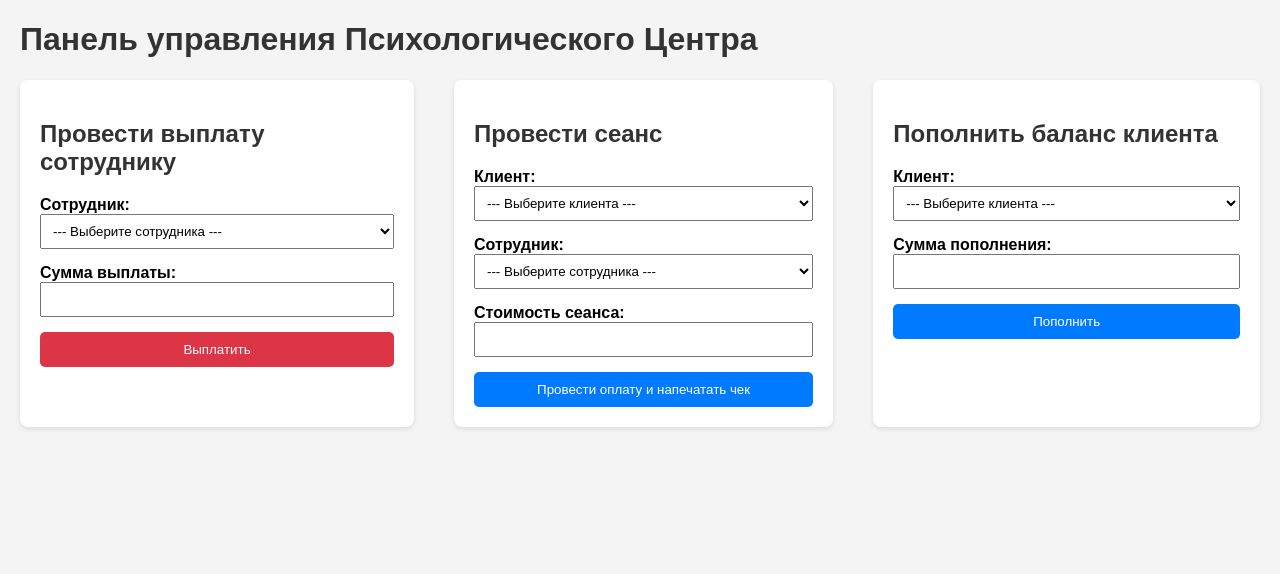
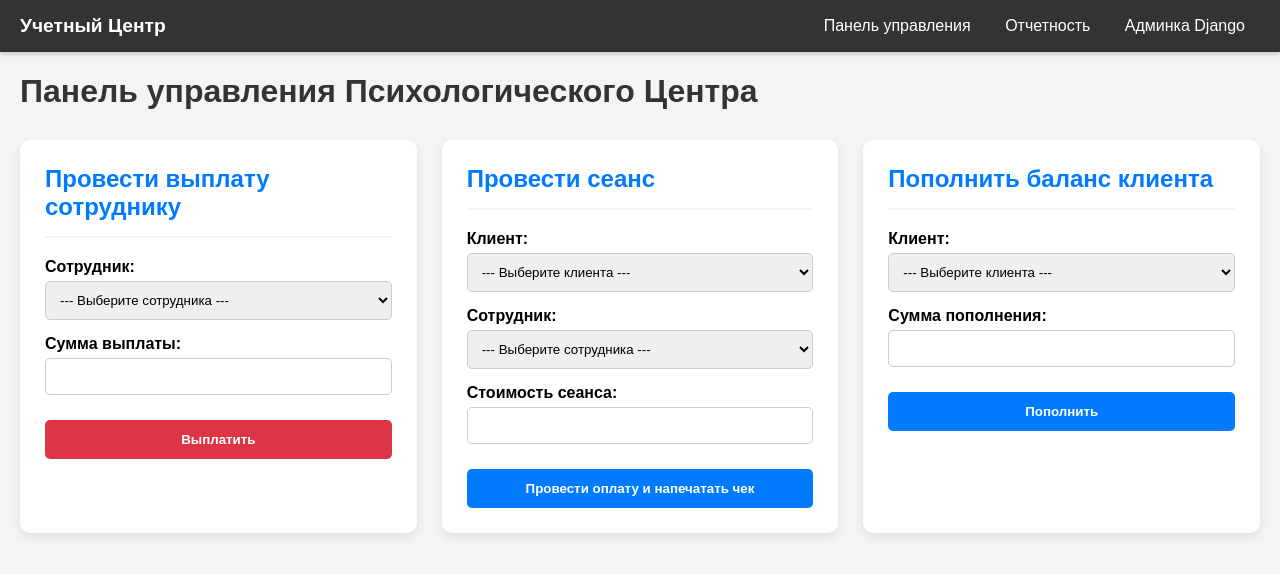
Before and after one commit to 5exclamations/fleks_control_panel, a Django app: template accounting/templates/accounting/dashboard.html in a window 1280 px wide. Shown: the top 574 px of the page. Run offline with Django 5.2, Linux system fonts and the light colour scheme; the template is opened without the code that fills it: values that come from a table or form of the project are taken from there, others are empty; tables that the repository leaves empty hold one stand-in row (values such as "Sample post").

Commit message:
Added top panel with control over pages

```diff
--- a/accounting/templates/accounting/dashboard.html
+++ b/accounting/templates/accounting/dashboard.html
@@ -1,33 +1,8 @@
-<!DOCTYPE html>
-<html lang="ru">
-<head>
-    <meta charset="UTF-8">
-    <title>Панель управления</title>
-    <style>
-        body { font-family: sans-serif; margin: 20px; background: #f4f4f4; }
-        h1, h2 { color: #333; }
-        .container { display: flex; gap: 40px; }
-        .form-card { background: #fff; border-radius: 8px; padding: 20px; box-shadow: 0 2px 5px rgba(0,0,0,0.1); }
-        form { display: grid; gap: 15px; }
-        label { font-weight: bold; }
-        input, select { width: 100%; padding: 8px; box-sizing: border-box; }
-        button { background: #007bff; color: white; padding: 10px 15px; border: none; border-radius: 5px; cursor: pointer; }
-        button:hover { background: #0056b3; }
+{% extends "base.html" %}
 
-        /* Стили для сообщений (успех/ошибка) */
-        .messages { list-style: none; padding: 0; }
-        .messages li {
-            padding: 10px;
-            margin-bottom: 10px;
-            border-radius: 5px;
-            color: #fff;
-        }
-        .messages .success { background: #28a745; }
-        .messages .error { background: #dc3545; }
-    </style>
-</head>
-<body>
+{% block title %}Панель управления{% endblock %}
 
+{% block content %}
     <h1>Панель управления Психологического Центра</h1>
 
     {% if messages %}
@@ -39,6 +14,7 @@
     {% endif %}
 
     <div class="container">
+
         <div class="form-card">
             <h2>Провести выплату сотруднику</h2>
             <form action="{% url 'dashboard' %}" method="POST">
@@ -63,6 +39,7 @@
                 <button type="submit" style="background: #dc3545;">Выплатить</button>
             </form>
         </div>
+
         <div class="form-card">
             <h2>Провести сеанс</h2>
             <form action="{% url 'dashboard' %}" method="POST">
@@ -125,5 +102,4 @@
         </div>
 
     </div>
-</body>
-</html>
+{% endblock %}
--- /dev/null
+++ b/accounting/templates/base.html
@@ -0,0 +1,148 @@
+<!DOCTYPE html>
+<html lang="ru">
+<head>
+    <meta charset="UTF-8">
+    <title>{% block title %}Учетный Центр{% endblock %}</title>
+    <style>
+        /* ==================================== */
+        /* ОБЩИЕ СТИЛИ СИСТЕМЫ         */
+        /* ==================================== */
+        body { font-family: sans-serif; margin: 0; background: #f4f4f4; }
+        h1, h2, h3 { color: #333; }
+        .content { margin: 20px; }
+
+        /* ==================================== */
+        /* СТИЛИ НАВИГАЦИОННОЙ ПАНЕЛИ     */
+        /* ==================================== */
+        .navbar {
+            background: #333;
+            padding: 15px 20px;
+            display: flex;
+            justify-content: space-between;
+            align-items: center;
+            box-shadow: 0 2px 4px rgba(0, 0, 0, 0.2);
+        }
+        .navbar a { color: white; text-decoration: none; padding: 0 15px; transition: color 0.2s; }
+        .navbar a:hover { color: #007bff; }
+        .navbar .logo { font-size: 1.2em; font-weight: bold; color: white; }
+
+        /* ==================================== */
+        /* СТИЛИ СООБЩЕНИЙ (УСПЕХ/ОШИБКА)   */
+        /* ==================================== */
+        .messages { list-style: none; padding: 0; }
+        .messages li {
+            padding: 15px;
+            margin-bottom: 15px;
+            border-radius: 5px;
+            color: #fff;
+            font-weight: bold;
+        }
+        .messages .success { background: #28a745; }
+        .messages .error { background: #dc3545; }
+
+        /* ==================================== */
+        /* СТИЛИ DASHBOARD (Панель)       */
+        /* ==================================== */
+        .container {
+            display: flex;
+            gap: 25px;
+            margin-top: 30px;
+        }
+        .form-card {
+            background: #fff;
+            border-radius: 10px;
+            padding: 25px;
+            box-shadow: 0 4px 10px rgba(0,0,0,0.08);
+            flex: 1; /* Чтобы карточки занимали равное место */
+            max-width: 350px;
+        }
+        .form-card h2 {
+            border-bottom: 2px solid #f4f4f4;
+            padding-bottom: 15px;
+            margin-top: 0;
+            color: #007bff;
+        }
+        form { display: grid; gap: 15px; }
+        label {
+            font-weight: bold;
+            display: block;
+            margin-bottom: 5px;
+        }
+        input, select {
+            width: 100%;
+            padding: 10px;
+            box-sizing: border-box;
+            border: 1px solid #ccc;
+            border-radius: 5px;
+        }
+        button {
+            background: #007bff;
+            color: white;
+            padding: 12px 15px;
+            border: none;
+            border-radius: 5px;
+            cursor: pointer;
+            font-weight: bold;
+            transition: background 0.2s;
+            margin-top: 10px;
+        }
+        button:hover { background: #0056b3; }
+
+        /* ==================================== */
+        /* СТИЛИ REPORTS (Отчеты)       */
+        /* ==================================== */
+        .filter-section { background: #fff; padding: 20px; border-radius: 8px; box-shadow: 0 2px 5px rgba(0,0,0,0.1); margin-bottom: 20px; }
+        .filter-buttons { display: flex; gap: 10px; margin-bottom: 15px; }
+        .filter-buttons a {
+            background: #5a6268; /* Серый для фильтров */
+            color: white;
+            padding: 8px 12px;
+            border-radius: 5px;
+            cursor: pointer;
+            text-decoration: none;
+            display: inline-block;
+            transition: background 0.2s;
+        }
+        .filter-buttons a:hover { background: #4e555b; }
+        .custom-filter { display: flex; gap: 10px; align-items: flex-end; margin-top: 15px; }
+
+        /* Стили для сводки */
+        .summary-grid { display: grid; grid-template-columns: repeat(4, 1fr); gap: 15px; margin-bottom: 20px; text-align: center; }
+        .summary-card { padding: 15px; border-radius: 8px; color: #fff; font-weight: bold; }
+        .summary-card h3 { margin: 0 0 5px 0; color: #fff; font-size: 1.1em; }
+        .summary-income { background: #28a745; }
+        .summary-deposit { background: #17a2b8; }
+        .summary-payout { background: #dc3545; }
+        .summary-profit { background: #ffc107; color: #333; }
+
+        /* Стили для таблицы */
+        table { width: 100%; border-collapse: collapse; margin-top: 20px; background: #fff; border-radius: 8px; overflow: hidden; }
+        th, td { border: 1px solid #ddd; padding: 12px; text-align: left; }
+        th { background: #007bff; color: white; }
+
+        /* Стили для строк таблицы */
+        .income { background-color: #eaf7ec; }
+        .deposit { background-color: #e8f7fa; }
+        .payout { background-color: #fbebee; }
+
+    </style>
+</head>
+<body>
+    <div class="navbar">
+        <span class="logo">Учетный Центр</span>
+        <div>
+            <a href="{% url 'dashboard' %}">Панель управления</a>
+            <a href="{% url 'reports' %}">Отчетность</a>
+            <a href="/admin/">Админка Django</a>
+            {% if user.is_authenticated %}
+                <a href="{% url 'admin:logout' %}">Выход ({{ user.username }})</a>
+            {% endif %}
+        </div>
+    </div>
+
+    <div class="content">
+        {% block content %}{% endblock %}
+    </div>
+
+</body>
+</html>
```
Also changed, not shown: accounting/templates/accounting/reports.html (+5 -38 lines), accounting/views.py (+9 -2 lines).
